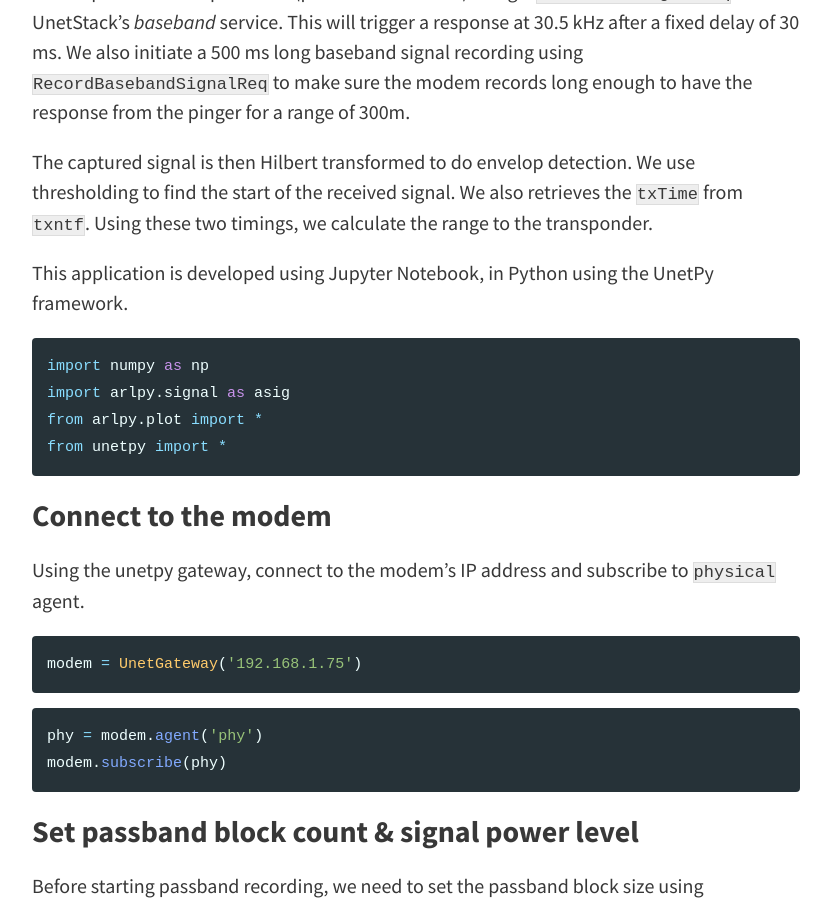
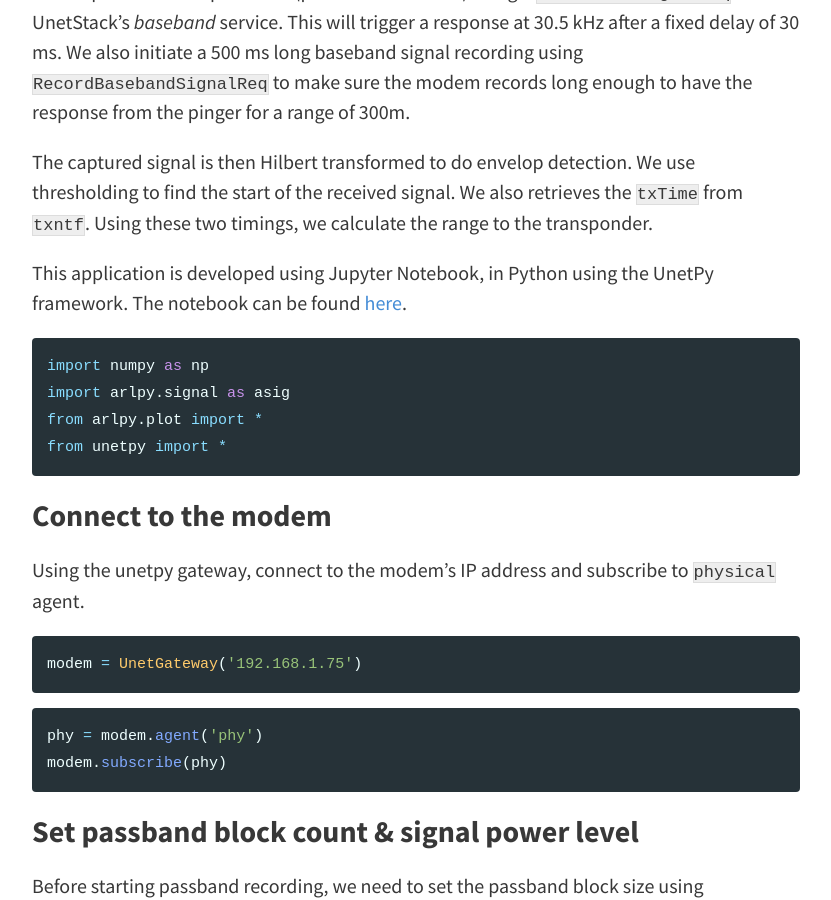
Before and after one commit to org-arl/unet-blog, a Jekyll site: the page built from _posts/2018-09-27-AUV-to-transponder Range Estimation Application using UnetStack.md, in a window 1280 px wide and 900 px high, scrolled down 1098 px. Shown: the whole window, without its empty margins (224-1055 px from the left). Built offline with Jekyll 4.4.1, drawn with Linux system fonts in a browser that asks for light colours; comment, search, counter and statistics services are not loaded.

Commit message:
Minor updates

````diff
--- a/_posts/2018-09-27-AUV-to-transponder Range Estimation Application using UnetStack.md
+++ b/_posts/2018-09-27-AUV-to-transponder Range Estimation Application using UnetStack.md
@@ -21,7 +21,7 @@ An Applied Acoustics 219A transponder is set to receive a 22 kHz tonal. We send
 
 The captured signal is then Hilbert transformed to do envelop detection. We use thresholding to find the start of the received signal. We also retrieves the `txTime` from `txntf`. Using these two timings, we calculate the range to the transponder.
 
-This application is developed using Jupyter Notebook, in Python using the UnetPy framework.
+This application is developed using Jupyter Notebook, in Python using the UnetPy framework. The notebook can be found [here](https://github.com/org-arl/unet-contrib/tree/master/contrib/TransponderRanger).
 
 
 ```python
````
Also changed, not shown: assets/img/transponder.jpg.
